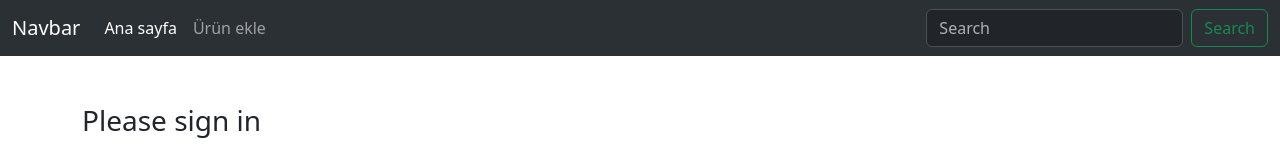
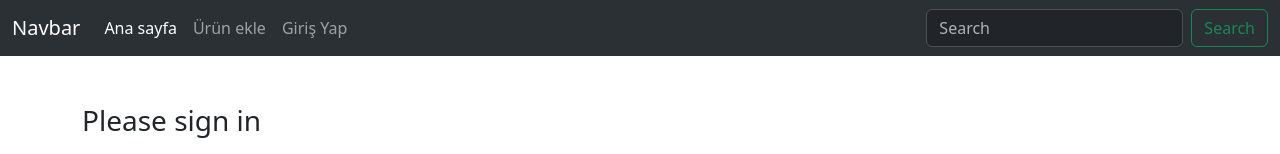
Before and after one commit to onursenel/Tobeto-React-TS, a React (Create React App) app: page /login in a window 1280 px wide. Shown: the top 154 px of the page. Built offline with nearby package versions, Linux system fonts and the light colour scheme.

Commit message:
context api sonu

```diff
--- a/src/components/Navbar/Navbar.tsx
+++ b/src/components/Navbar/Navbar.tsx
@@ -7,7 +7,7 @@ type Props = {}
 
 const Navbar = (props: Props) => {
 	//AuthContext => createContext
-	const authContext = useContext(AuthContext);
+	const authContext:any = useContext(AuthContext);
 	console.log(authContext)
 
   return (
@@ -42,6 +42,11 @@ const Navbar = (props: Props) => {
 								Ürün ekle
 							</Link>
 						</li>
+						{!authContext.isAuthenticated &&<li className="nav-item">
+							<Link className="nav-link" to={"/login"}>
+								Giriş Yap
+							</Link>
+						</li>}
 
 					</ul>
 					<form className="d-flex" role="search">
--- a/src/contexts/AuthContext.tsx
+++ b/src/contexts/AuthContext.tsx
@@ -1,11 +1,16 @@
-import { createContext } from "react";
+import { createContext, useState } from "react";
 
 //her state bir initial state'e sahip olmalıdır.
 export const AuthContext = createContext({}); // depo create işlemi
 
 //props.children => react tarafından otomatik bir şekilde bu component tagleri arasına yazılan yapıyı taşır.
 export const AuthProvider = (props:any) => {
+	const [isAuthenticated, setIsAuthenticated] = useState(false)
+
+
 	return (
-	<AuthContext.Provider value={{isAuthenticated:false}}>{props.children}</AuthContext.Provider>
+	<AuthContext.Provider value={{isAuthenticated,setIsAuthenticated}}>{props.children}</AuthContext.Provider>
 	);
 };//depoyu uygulamaya sağlayacak component
+
+//KALICI HAFIZA DEĞİLDİR!
--- a/src/pages/Login/Login.tsx
+++ b/src/pages/Login/Login.tsx
@@ -1,9 +1,13 @@
-import React from 'react'
+import React, { useContext } from 'react'
 import { AuthContext } from '../../contexts/AuthContext';
+import { useNavigate } from 'react-router-dom';
 
 type Props = {}
 
 const Login = (props: Props) => {
+    const authContext : any = useContext(AuthContext);
+    const navigate = useNavigate();
+
   return (
     <div className="container mt-5">
 			<form>
@@ -40,6 +44,10 @@ const Login = (props: Props) => {
 				<button
 					className="btn btn-primary w-100 py-2"
 					type="button"
+                    onClick={() =>{
+                        authContext.setIsAuthenticated(true);
+                        navigate("/");
+                    }}
 				>
 					Sign in
 				</button>
```
